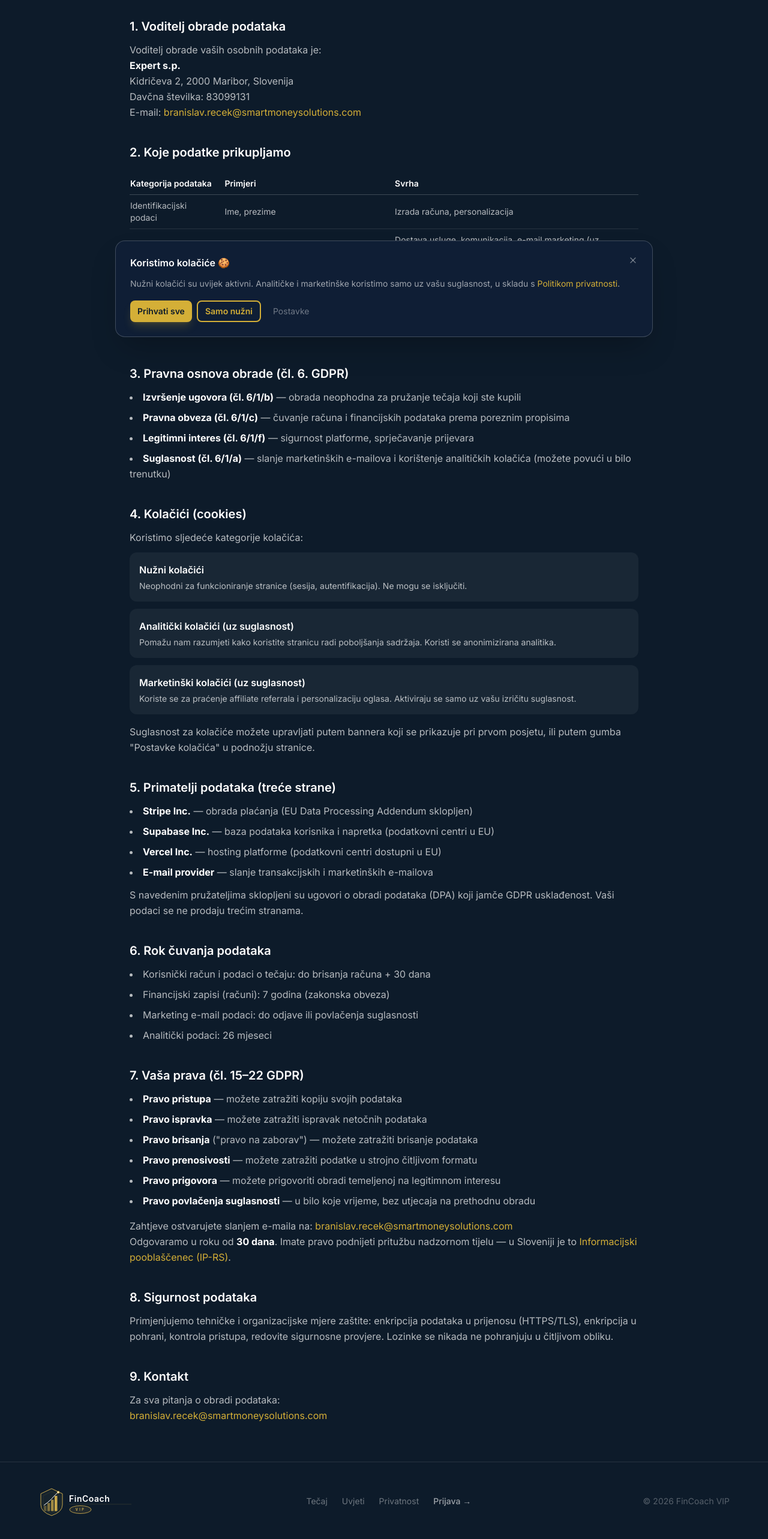
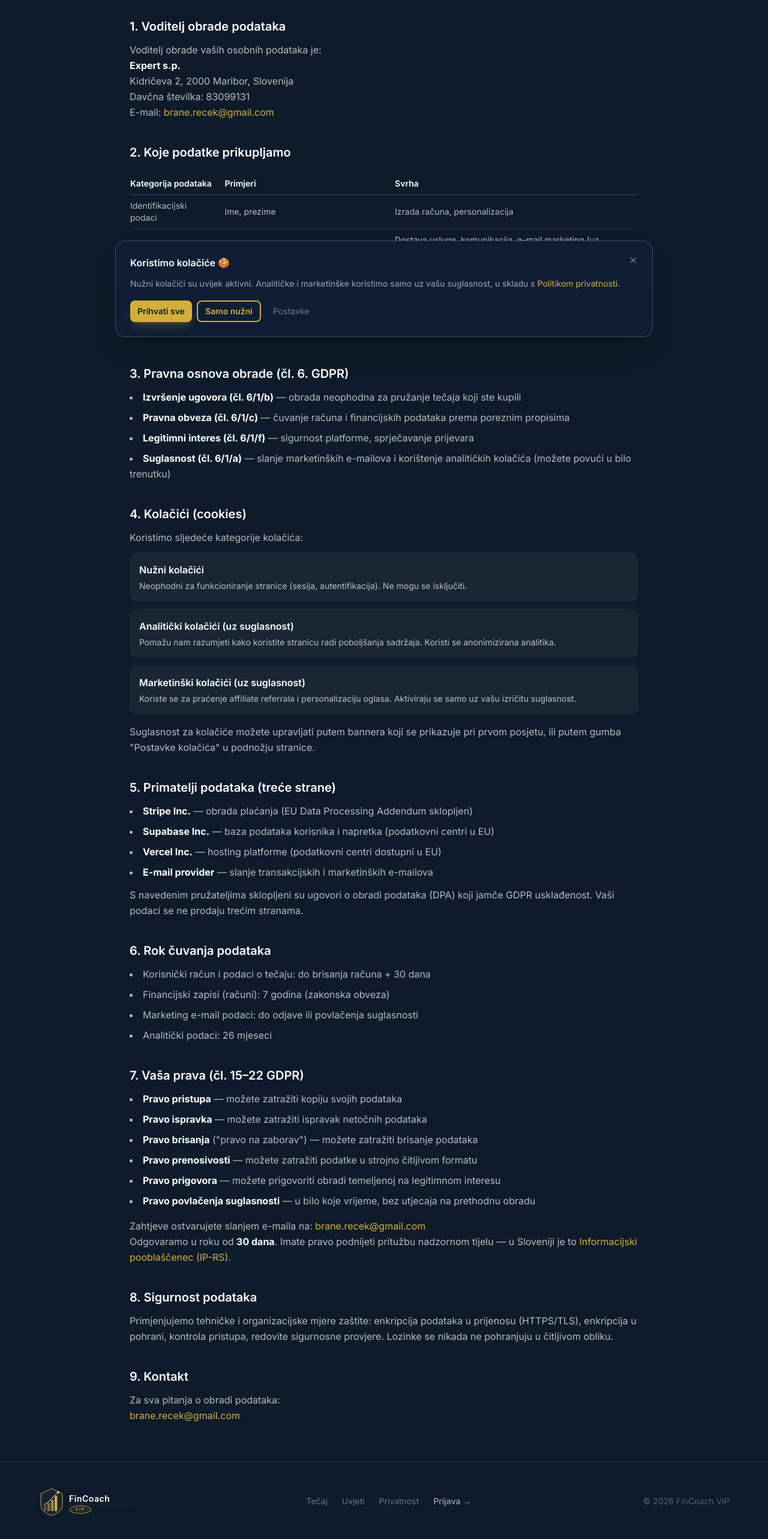
Before and after one commit to financijskiexpert/fincoach-vip, a Next.js app: page /politikaprivatnosti in a window 1280 px wide. Shown: the part 214-2780 px from the top of the page at 60% size. Built offline with nearby package versions, Linux system fonts and the light colour scheme; no server answers.

Commit message:
fix: revert email back to brane.recek@gmail.com

```diff
--- a/src/app/politikaprivatnosti/page.tsx
+++ b/src/app/politikaprivatnosti/page.tsx
@@ -33,7 +33,7 @@ export default function PolitikaPrivatnostiPage() {
               <strong className="text-white">Expert s.p.</strong><br />
               Kidričeva 2, 2000 Maribor, Slovenija<br />
               Davčna številka: 83099131<br />
-              E-mail: <a href="mailto:branislav.recek@smartmoneysolutions.com" className="text-gold hover:underline">branislav.recek@smartmoneysolutions.com</a>
+              E-mail: <a href="mailto:brane.recek@gmail.com" className="text-gold hover:underline">brane.recek@gmail.com</a>
             </p>
           </section>
 
@@ -141,7 +141,7 @@ export default function PolitikaPrivatnostiPage() {
               <li><strong className="text-white">Pravo povlačenja suglasnosti</strong> — u bilo koje vrijeme, bez utjecaja na prethodnu obradu</li>
             </ul>
             <p className="mt-4">
-              Zahtjeve ostvarujete slanjem e-maila na: <a href="mailto:branislav.recek@smartmoneysolutions.com" className="text-gold hover:underline">branislav.recek@smartmoneysolutions.com</a><br />
+              Zahtjeve ostvarujete slanjem e-maila na: <a href="mailto:brane.recek@gmail.com" className="text-gold hover:underline">brane.recek@gmail.com</a><br />
               Odgovaramo u roku od <strong className="text-white">30 dana</strong>. Imate pravo podnijeti pritužbu nadzornom tijelu — u Sloveniji je to <a href="https://www.ip-rs.si" target="_blank" rel="noopener noreferrer" className="text-gold hover:underline">Informacijski pooblaščenec (IP-RS)</a>.
             </p>
           </section>
@@ -157,7 +157,7 @@ export default function PolitikaPrivatnostiPage() {
             <h2 className="text-xl font-semibold text-white mb-3">9. Kontakt</h2>
             <p>
               Za sva pitanja o obradi podataka:<br />
-              <a href="mailto:branislav.recek@smartmoneysolutions.com" className="text-gold hover:underline">branislav.recek@smartmoneysolutions.com</a>
+              <a href="mailto:brane.recek@gmail.com" className="text-gold hover:underline">brane.recek@gmail.com</a>
             </p>
           </section>
 
--- a/src/app/uvjetiposlovanja/page.tsx
+++ b/src/app/uvjetiposlovanja/page.tsx
@@ -69,7 +69,7 @@ export default function UvjetiPoslovanjaPage() {
               <strong>Iznimka:</strong> Ako ste pristupili digitalnom sadržaju (pogledali lekciju, preuzeli materijale) i izričito pristali na gubitak prava na odustanak, pravo na povrat ne primjenjuje se na potrošeni sadržaj.
             </p>
             <p className="mt-3">
-              Uz to, nudimo <strong>garanciju povrata novca u roku od 30 dana</strong> bez pitanja — ako niste zadovoljni programom iz bilo kojeg razloga. Zahtjev za povrat pošaljite na: <a href="mailto:branislav.recek@smartmoneysolutions.com" className="text-gold hover:underline">branislav.recek@smartmoneysolutions.com</a>
+              Uz to, nudimo <strong>garanciju povrata novca u roku od 30 dana</strong> bez pitanja — ako niste zadovoljni programom iz bilo kojeg razloga. Zahtjev za povrat pošaljite na: <a href="mailto:brane.recek@gmail.com" className="text-gold hover:underline">brane.recek@gmail.com</a>
             </p>
             <p className="mt-3">Povrat se vrši istom metodom plaćanja u roku od 5–10 radnih dana.</p>
           </section>
@@ -116,7 +116,7 @@ export default function UvjetiPoslovanjaPage() {
             <h2 className="text-xl font-semibold text-white mb-3">9. Kontakt i rješavanje sporova</h2>
             <p>
               Za sva pitanja, reklamacije ili zahtjeve kontaktirajte nas na:<br />
-              <a href="mailto:branislav.recek@smartmoneysolutions.com" className="text-gold hover:underline">branislav.recek@smartmoneysolutions.com</a>
+              <a href="mailto:brane.recek@gmail.com" className="text-gold hover:underline">brane.recek@gmail.com</a>
             </p>
             <p className="mt-3">
               Za rješavanje sporova s potrošačima nadležan je sud prema sjedištu Pružatelja usluge, uz mogućnost izvansudskog rješavanja sporova putem <a href="https://ec.europa.eu/consumers/odr" target="_blank" rel="noopener noreferrer" className="text-gold hover:underline">EU platforme za online rješavanje sporova (ODR)</a>.
```
